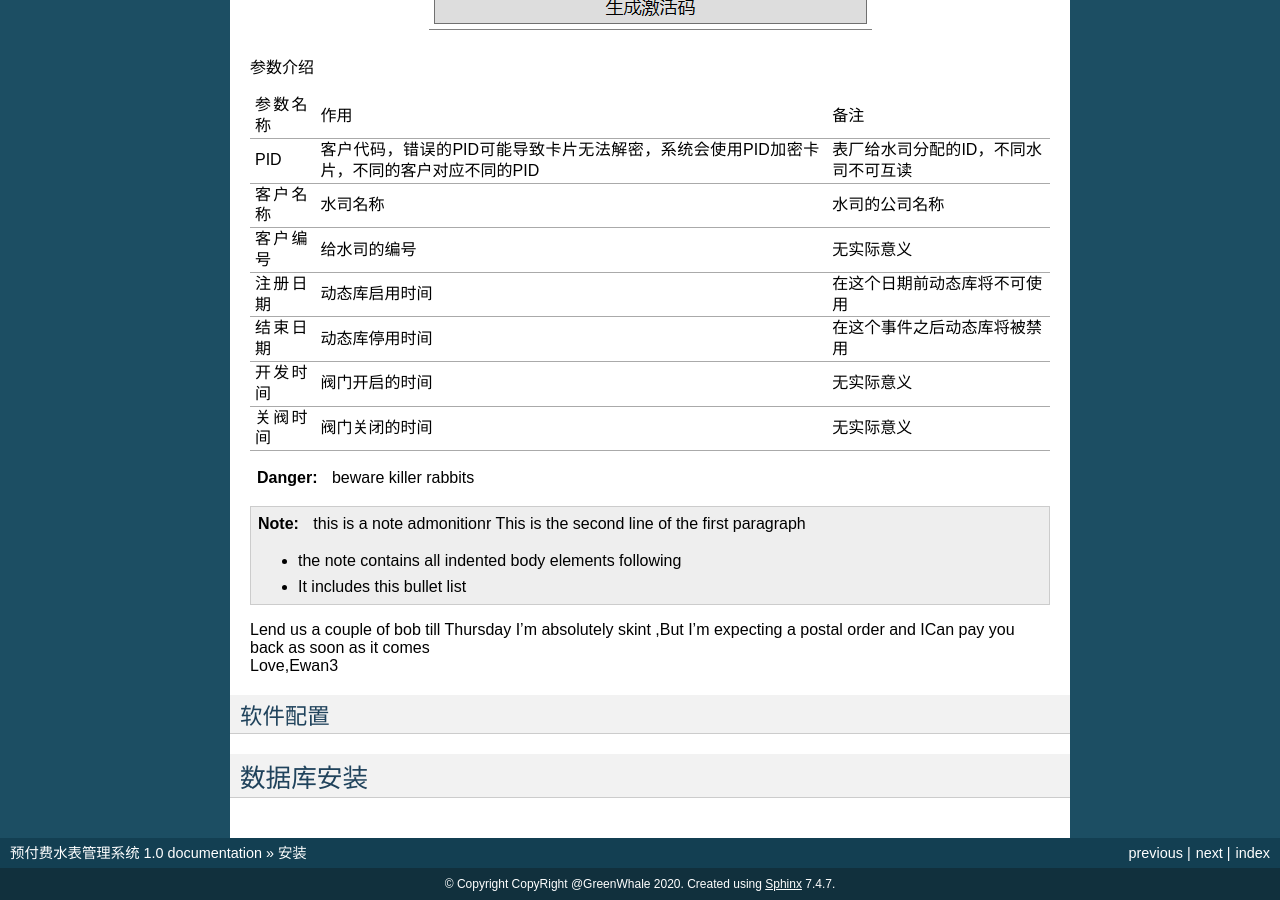
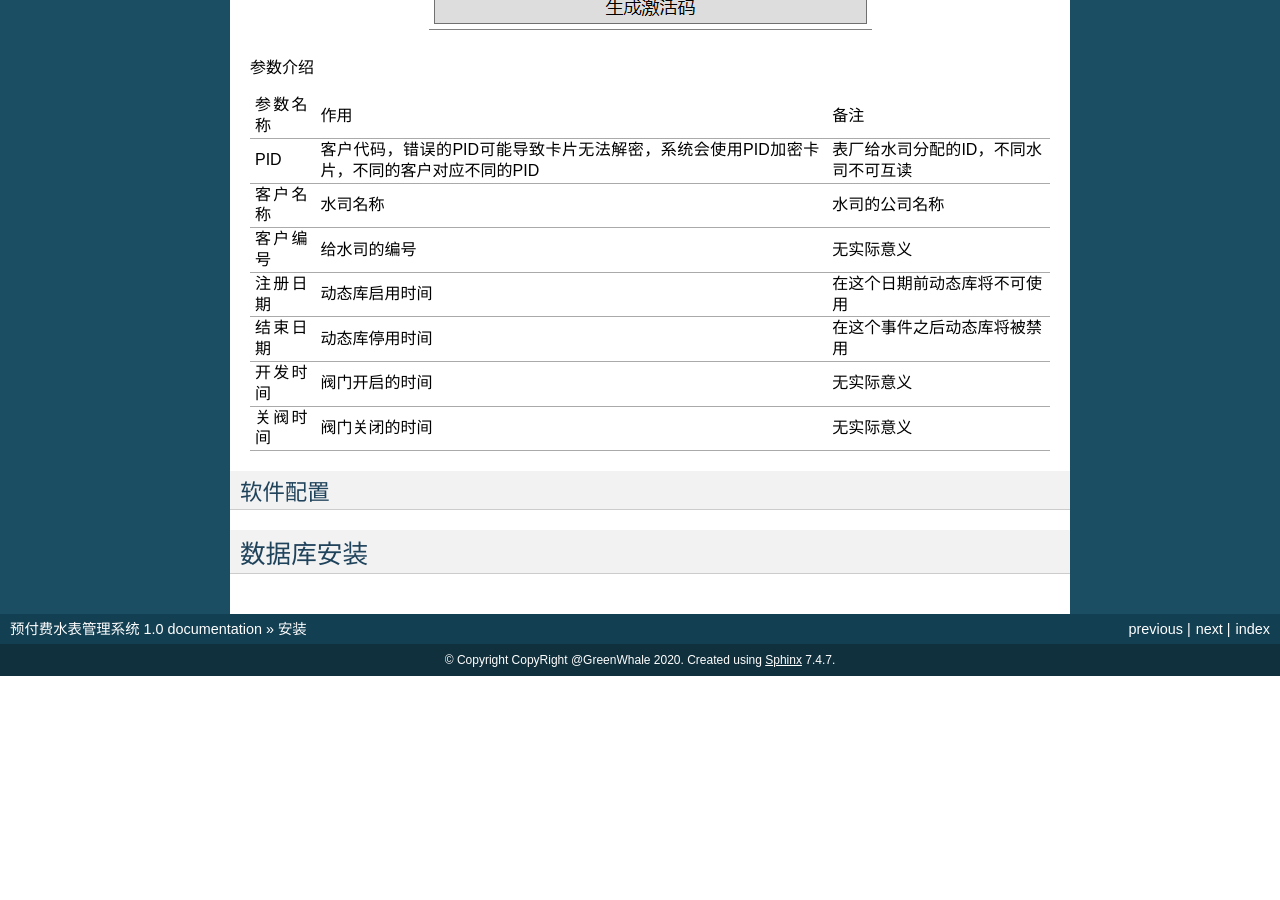
Before and after one commit to Witchie/Doc-PrepaidWaterMeterSystem, a Sphinx documentation site: the page built from docs/installation.rst, in a window 1280 px wide and 900 px high, scrolled down 856 px. Built offline with Sphinx 7.4.7, drawn with Linux system fonts in a browser that asks for light colours; after the commit the page ends 1532 px from its top, so only the background shows below that.

Commit message:
删除了测试信息

```diff
--- a/docs/installation.rst
+++ b/docs/installation.rst
@@ -45,30 +45,6 @@
       - 阀门关闭的时间
       - 无实际意义
 
-
-..  DANGER::
-    beware killer rabbits
-
-..  note::  this is a note admonitionr
-    This is the second line of the first paragraph
-
-    -   the note contains all indented body elements following
-    -   It includes this bullet list
-
-..  admonition::    And ,by the way ...
-    you can make up you own admonition too
-
-..  topic:: Topic Title
-    Subsequent Indented lines comprise the body of the topic ,and are interpreted as body elements
-
-..  sidebar::   Optional Sidebar Title
-    :subtitle:Option Sidebar SubTitle
-     Subsequent indented lines comprise the body of the sidebar ,and are interpreted as body elements
-
-..  line-block::
-    Lend us a couple of bob till Thursday I'm absolutely skint ,But I'm expecting a postal order and ICan pay you back  as soon as it comes
-    Love,Ewan3
-
 软件配置
 ~~~~~~~~~~~~~~~
 
```
